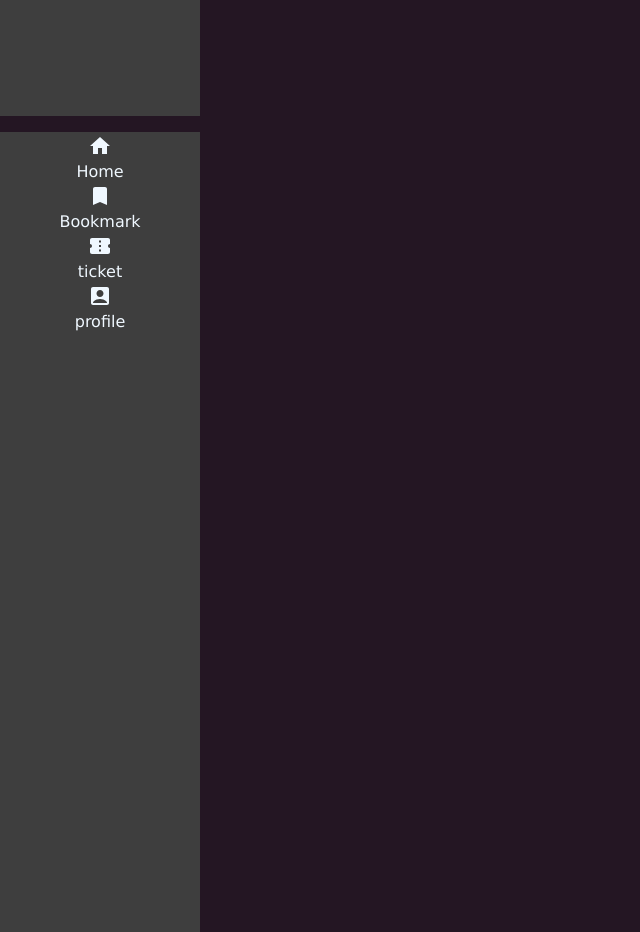
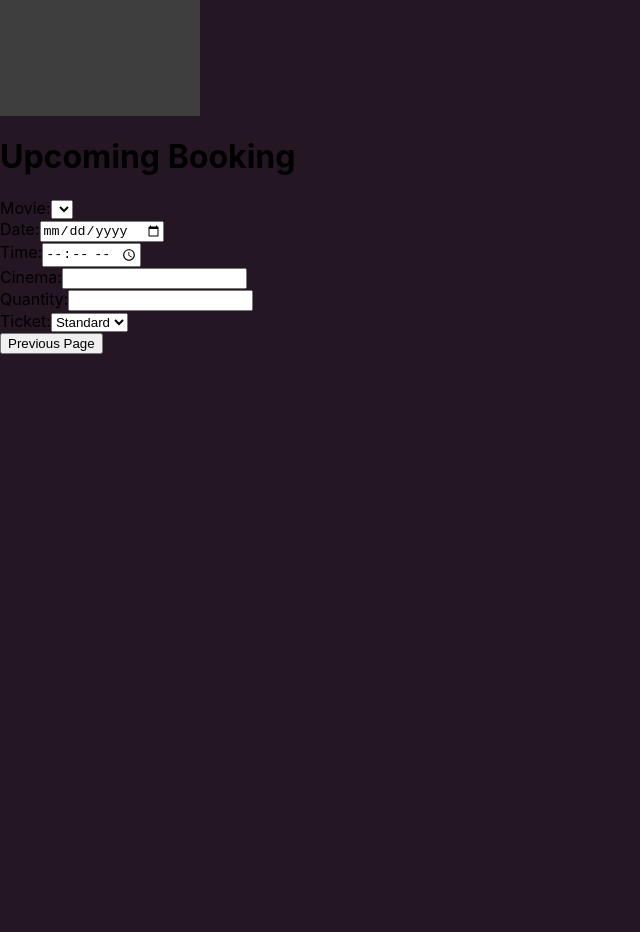
Before and after one commit to ITRyan/CCC_React, a React (Create React App) app in the folder ccc-project/: page /bticket in a window 1280 px wide. Shown: the part 700-1632 px from the top of the page, without its empty margins (0-640 px from the left). After the commit the page ends 1054 px from the top, so only its background shows below. Built offline with nearby package versions, Linux system fonts and the light colour scheme.

Commit message:
ticketpage

```diff
--- a/ccc-project/src/Pages/TicketPage.jsx
+++ b/ccc-project/src/Pages/TicketPage.jsx
@@ -1,9 +1,49 @@
 import React from 'react'
 import Sidebar from "../Components/Sidebar";
+
 const TicketPage = () => {
+  const handleReturn = () => {
+    // Handle return button functionality
+    console.log('Return button clicked!');
+  };
+
   return (
-    <Sidebar/>
-  )
-}
+    <div>
+      <h1>Upcoming Booking</h1>
+      <div className="ticketing-form">
+        <div className="form-row">
+          <label htmlFor="movie">Movie:</label>
+          <select id="movie">
+          </select>
+        </div>
+        <div className="form-row">
+          <label htmlFor="date">Date:</label>
+          <input type="date" id="date" />
+        </div>
+        <div className="form-row">
+          <label htmlFor="time">Time:</label>
+          <input type="time" id="time" />
+        </div>
+        <div className="form-row">
+          <label htmlFor="cinema">Cinema:</label>
+          <input type="text" id="cinema" />
+        </div>
+        <div className="form-row">
+          <label htmlFor="quantity">Quantity:</label>
+          <input type="number" id="quantity" min="1" />
+        </div>
+        <div className="form-row">
+          <label htmlFor="ticket">Ticket:</label>
+          <select id="ticket">
+            <option value="standard">Standard</option>
+            <option value="premium">Premium</option>
+            <option value="vip">VIP</option>
+          </select>
+        </div>
+        <button onClick={handleReturn}>Previous Page</button>
+      </div>
+    </div>
+  );
+};
 
-export default TicketPage
+export default TicketPage;
```
